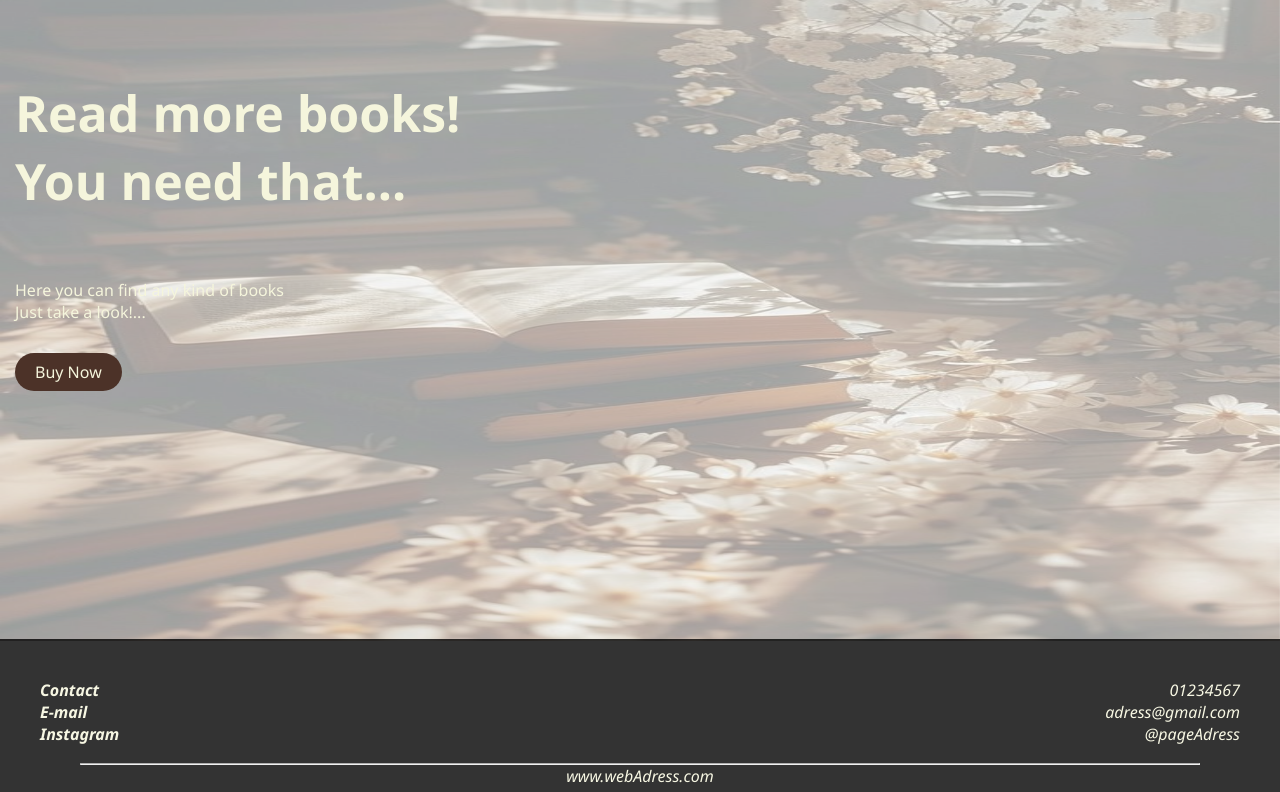
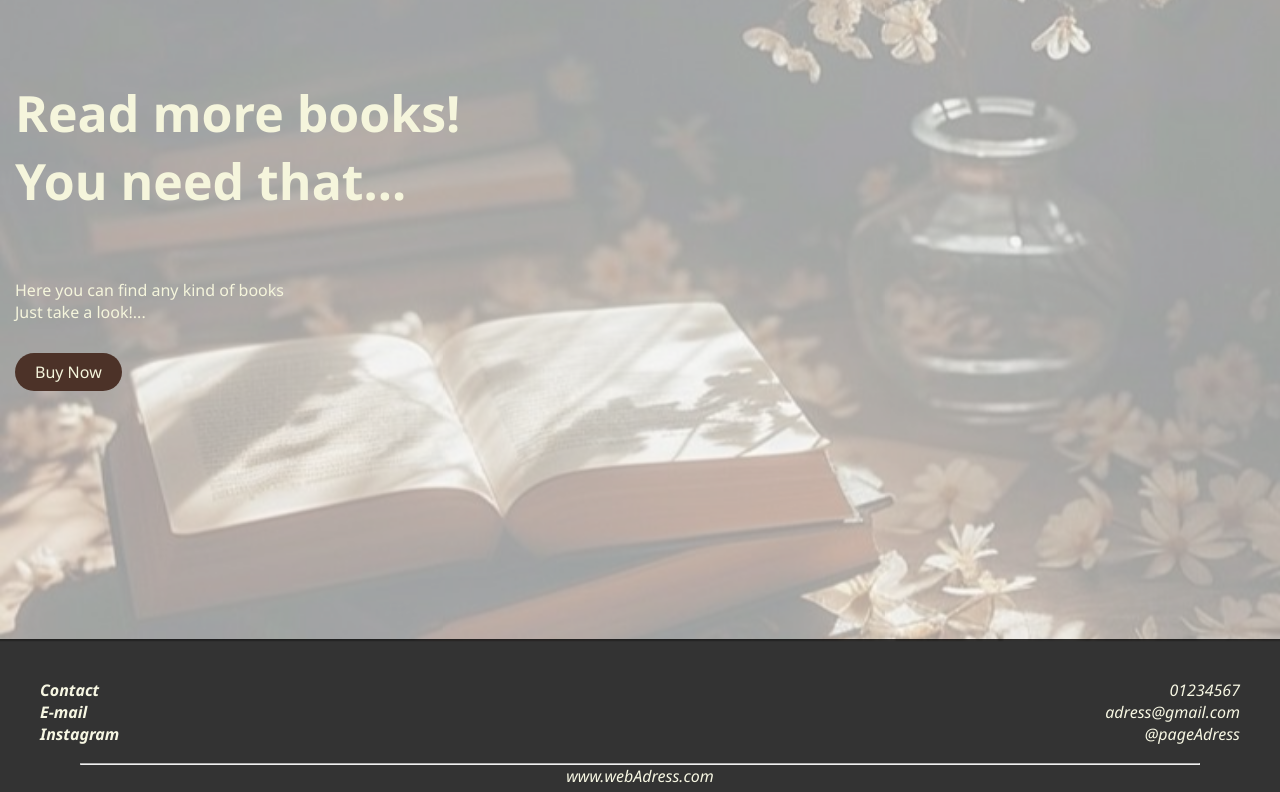
Before and after one commit to melika1382/Melika-projects, a plain HTML site: page index.html in a window 1280 px wide. Shown: the part 161-953 px from the top of the page. Drawn offline with Linux system fonts and the light colour scheme.

Commit message:
Update headerStyle.css

```diff
--- a/css/headerStyle.css
+++ b/css/headerStyle.css
@@ -114,6 +114,9 @@ body {
     max-height: 50%;
     z-index: 0;
 }
+.image{
+    object-fit: cover;
+}
 .mySlides{
     display: none;
 }
```
